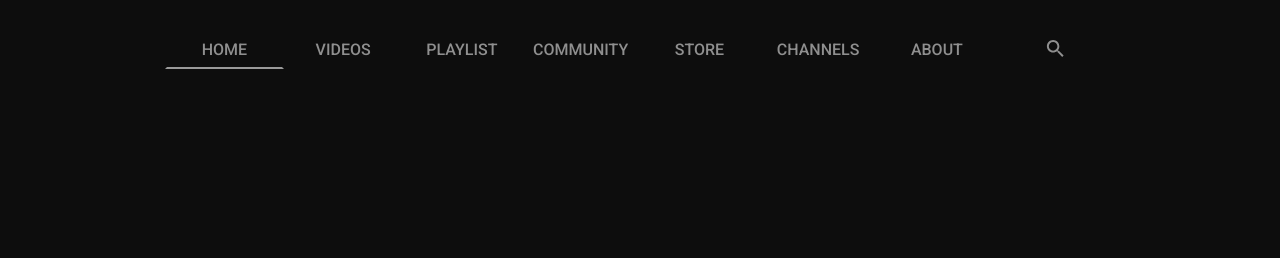
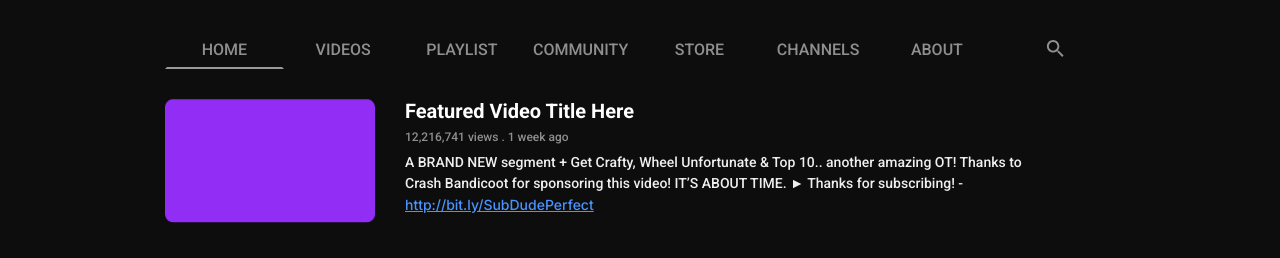
Before and after one commit to LucianoPiantavinhaRoza/youtube-clone, a plain HTML site: page index.html in a window 1280 px wide. Shown: the part 542-800 px from the top of the page. Drawn offline with Linux system fonts and the light colour scheme.

Commit message:
:lipstick: feat: Estilização CSS3 do trailer do canal

```diff
--- a/index.html
+++ b/index.html
@@ -108,6 +108,22 @@
         <div class="menu--item"><img src="./assets/icons/small-lupe.svg" class="menu--lupe" alt="Lupe icon."></div>
       </div>
 
+      <div class="trailer--container">
+        <div class="trailer--video">
+          <img src="./assets/icons/video-thumb-desktop.png" class="video--trailer" alt="Video thumb">
+        </div>
+        <div class="trailer--infos">
+          <h4 class="title--trailer">Featured Video Title Here</h4>
+          <h6 class="views--trailer">12,216,741 views . 1 week ago</h6>
+          <p class="description--trailer">
+            A BRAND NEW segment + Get Crafty, Wheel Unfortunate & Top 10.. another amazing OT!
+            Thanks to Crash Bandicoot for sponsoring this video! IT’S ABOUT TIME.
+            ► Thanks for subscribing! -
+            <a href="http://bit.ly/SubDudePerfect" target="_blank" class="description--link">http://bit.ly/SubDudePerfect</a>
+          </p>
+        </div>
+      </div>
+
     </div>
   </div>
 
--- a/style.css
+++ b/style.css
@@ -279,3 +279,64 @@ nav {
 .menu--lupe {
   width: 20%;
 }
+
+.trailer--container {
+  width: 862px;
+  height: 124px;
+  margin-top: 30px;
+  display: flex;
+  gap: 30px;
+  cursor: pointer;
+}
+
+.trailer--video {
+  display: flex;
+  flex: 1;
+}
+
+.video--trailer {
+  width: 210px;
+}
+
+.trailer--infos {
+  display: flex;
+  flex: 3;
+  flex-direction: column;
+}
+
+.title--trailer {
+  font-family: Roboto;
+  width: 230px;
+  height: 23px;
+  font-size: 20px;
+  font-weight: 700;
+  color: #FFFFFF;
+}
+
+.views--trailer {
+  font-family: Roboto;
+  font-weight: 170px;
+  height: 14px;
+  font-size: 12px;
+  font-style: normal;
+  font-weight: 500;
+  margin-top: 8px;
+  line-height: normal;
+  color: #8F8F8F;
+}
+
+.description--trailer {
+  font-family: Roboto;
+  width: 622px;
+  height: 63px;
+  font-size: 14px;
+  font-style: normal;
+  font-weight: 500;
+  margin-top: 8px;
+  line-height: 150%;
+  color: #EFEFEF;
+}
+
+.description--link {
+  color: #4994FF;
+}
```
Also changed, not shown: assets/icons/video-thumb-desktop.png (added).
